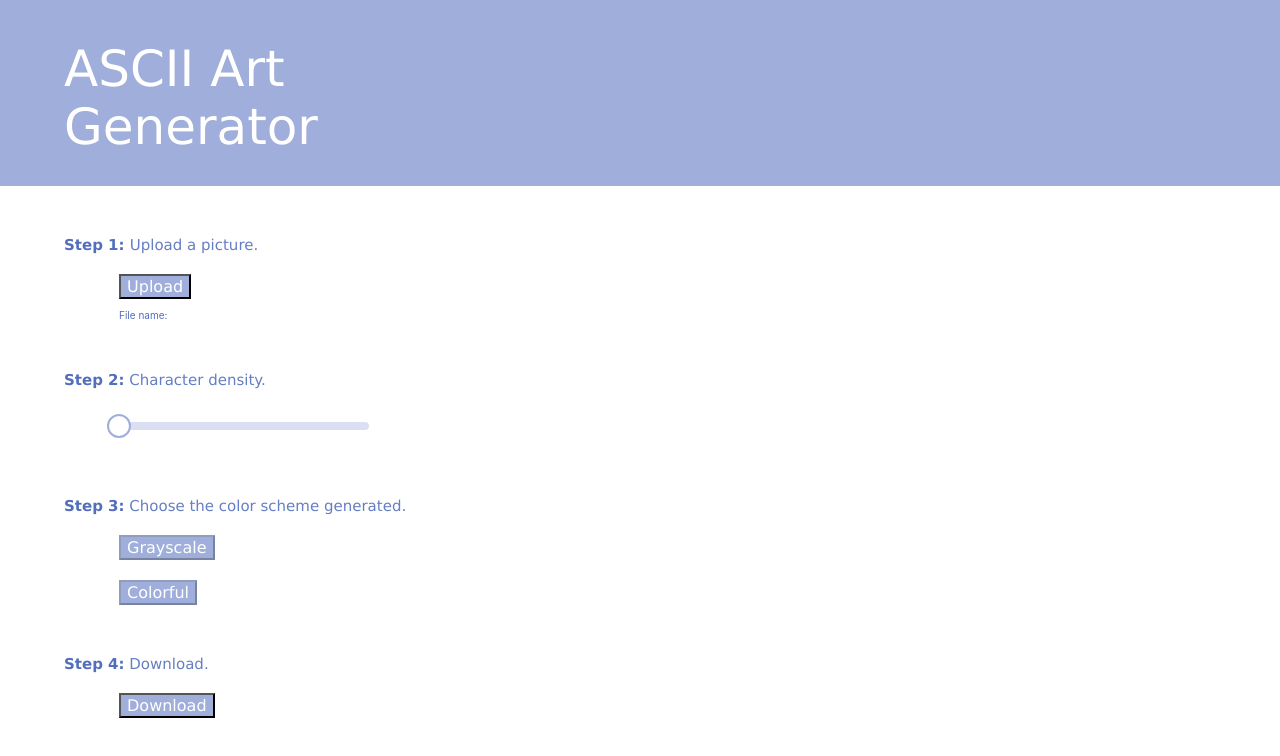
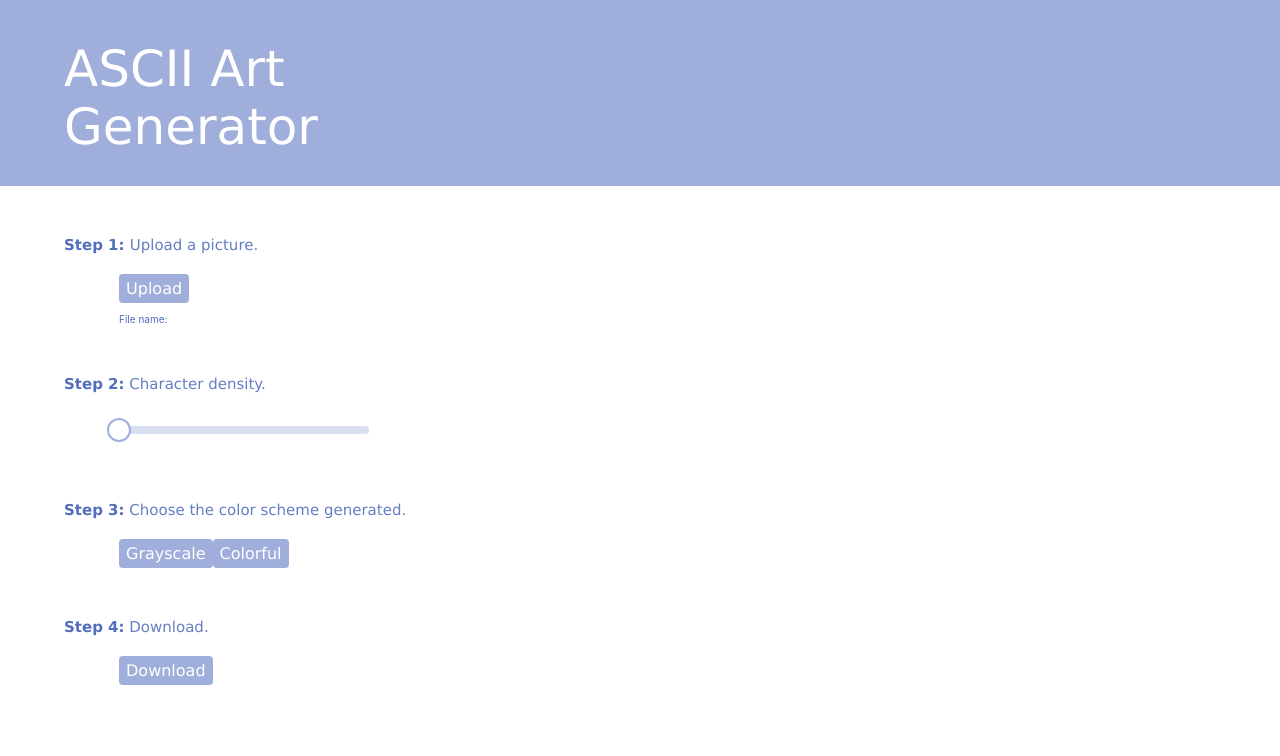
Before and after one commit to yishuolin/ascii-art-generator, a Next.js app: page / in a window 1280 px wide. Shown: the top 756 px of the page. Built offline with nearby package versions, Linux system fonts and the light colour scheme.

Commit message:
style：button style changed

```diff
--- a/pages/index.js
+++ b/pages/index.js
@@ -1,9 +1,42 @@
 import React, { useState, useRef } from 'react';
 import Head from 'next/head';
-import { Button } from '@material-ui/core';
 import { CustomSlider } from '../components';
 import { getGrayscaleResult, getColorfulResult } from '../helpers';
 import styled from '@emotion/styled';
+
+const Button = styled.button`
+  background-color: #9faeda;
+  color: #ffffff;
+  font-size: 16px;
+  font-family: Verdana;
+  padding: 4px 6px;
+  border-radius: 4px;
+  border: 1px solid transparent;
+  cursor: ${(props) => (props.disabled ? 'not-allowed' : 'pointer')};
+`;
+
+const Heading = styled.div`
+  padding-top: 40px;
+  padding-left: 5%;
+  padding-bottom: 30px;
+  color: white;
+  font-size: 50px;
+  font-family: Verdana;
+  background-color: #9faeda;
+`;
+
+const Steps = styled.span`
+  font-weight: bold;
+  color: #526ebc;
+`;
+
+const ContentText = styled.div`
+  margin-top: 50px;
+  margin-left: 5%;
+  color: #657ec3;
+  font-size: 15px;
+  font-family: Verdana;
+`;
 
 export default function Home() {
   const MIN_WIDTH = 50;
@@ -55,38 +88,6 @@ export default function Home() {
     setWidth(newValue);
   };
 
-  const Button = styled.button`
-    margin-left: 9.3%;
-    margin-top: 20px;
-    background-color: #9faeda;
-    color: #ffffff;
-    font-size: 16px;
-    font-family: Verdana;
-  `;
-
-  const Heading = styled.div`
-    padding-top: 40px;
-    padding-left: 5%;
-    padding-bottom: 30px;
-    color: white;
-    font-size: 50px;
-    font-family: Verdana;
-    background-color: #9faeda;
-  `;
-
-  const Steps = styled.span`
-    font-weight: bold;
-    color: #526ebc;
-  `;
-
-  const ContentText = styled.div`
-    margin-top: 50px;
-    margin-left: 5%;
-    color: #657ec3;
-    font-size: 15px;
-    font-family: Verdana;
-  `;
-
   return (
     <div>
       <Head>
@@ -113,11 +114,9 @@ export default function Home() {
           Upload a picture.
         </ContentText>
 
-        <div>
-          <Button>
+        <Button style={{ marginLeft: '9.3%', marginTop: '20px' }}>
           <label htmlFor="contained-button-file">Upload</label>
         </Button>
-        </div>
 
         <div
           style={{
@@ -134,7 +133,6 @@ export default function Home() {
           <Steps>Step 2:</Steps> Character density.
         </ContentText>
 
-        <div>
         <CustomSlider
           style={{ width: '250px', marginTop: '20px', marginLeft: '9.3%' }}
           defaultValue={width}
@@ -155,18 +153,16 @@ export default function Home() {
             Loading.....
           </span>
         )}
-        </div>
 
         <ContentText>
           <Steps>Step 3:</Steps> Choose the color scheme generated.
         </ContentText>
 
-        <div>
+        <div style={{ marginLeft: '9.3%', marginTop: '20px' }}>
           <Button disabled={!file} onClick={handleGrayscaleImage}>
             Grayscale
           </Button>
-        </div>
-        <div>
+
           <Button disabled={!file} onClick={handleColorfulImage}>
             Colorful
           </Button>
@@ -176,17 +172,13 @@ export default function Home() {
           <Steps>Step 4:</Steps> Download.
         </ContentText>
 
-        <div>
-          <Button>
+        <Button style={{ marginLeft: '9.3%', marginTop: '20px' }}>
           <a
-              href={`data:text/plain;charset=utf-8,${encodeURIComponent(
-                output,
-              )}`}
+            href={`data:text/plain;charset=utf-8,${encodeURIComponent(output)}`}
             download={output.startsWith('<div') ? 'art.html' : 'art.txt'}>
             Download
           </a>
         </Button>
-        </div>
 
         <div
           ref={result}
@@ -194,7 +186,7 @@ export default function Home() {
             fontFamily: 'monospace',
             fontSize,
             marginLeft: '29.5%',
-            marginTop: '-535px',
+            marginTop: '-500px',
           }}></div>
       </div>
     </div>
```
Lines whose indentation alone changed are shown as unchanged.
